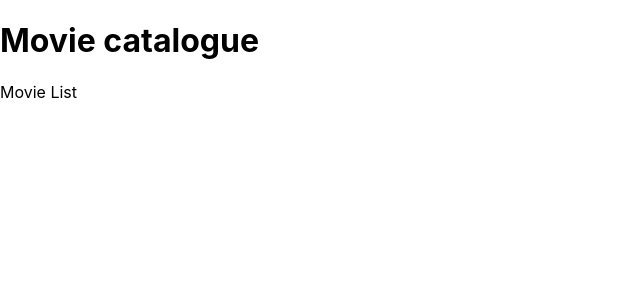
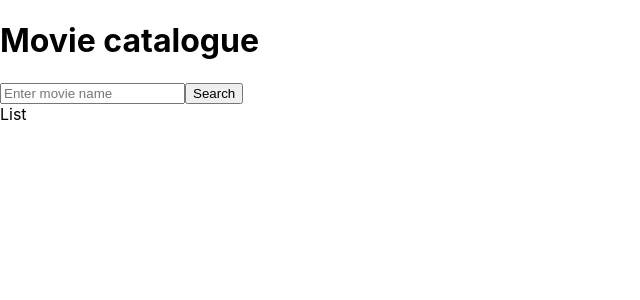
Before and after one commit to krasnoshapka/sb_interview, a React (Create React App) app: page / in a window 1280 px wide. Shown: the top 300 px of the page, without its empty margins (0-640 px from the left). Built offline with nearby package versions, Linux system fonts and the light colour scheme.

Commit message:
Added search input.

```diff
--- a/src/components/MovieDetail.js
+++ b/src/components/MovieDetail.js
@@ -1,8 +1,11 @@
+import {Link} from "react-router-dom";
 
 function MovieDetail() {
-    return (<div>
-        Movie Detail
-    </div>);
+  return (<div>
+    <Link to="/">Back to list</Link><br/>
+
+    Movie details
+  </div>);
 }
 
 export default MovieDetail;
--- a/src/components/MovieList.js
+++ b/src/components/MovieList.js
@@ -1,8 +1,31 @@
+import {useState} from 'react';
 
 function MovieList() {
-    return (<div>
-        Movie List
-    </div>)
+  const [query, setQuery] = useState('');
+  const [loading, setLoading] = useState(false);
+
+  const handleSubmit = (event) => {
+    event.preventDefault();
+    // Fetch movies
+    setLoading(true);
+    setLoading(false);
+  }
+
+  const handleChange = (event) => {
+    setQuery(event.target.value);
+  }
+
+  return (<div>
+    <form onSubmit={handleSubmit}>
+      <input type='input' name='search' id='search' placeholder='Enter movie name' onChange={handleChange} />
+      <input type="submit" value='Search' />
+    </form>
+    {
+      loading ? (<span>Loading...</span>) : (
+        <div>List</div>
+      )
+    }
+  </div>);
 }
 
 export default MovieList;
```
